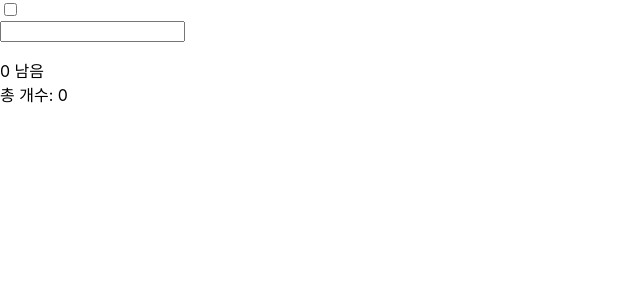
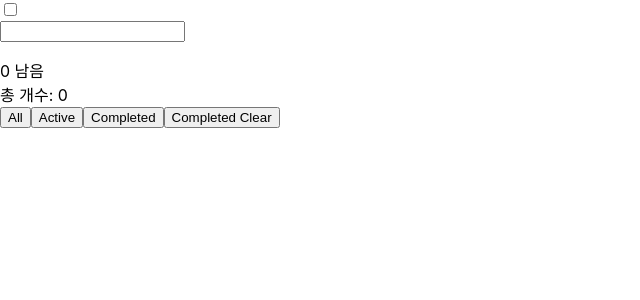
Before and after one commit to sarah1446/todo-list, a React (Create React App) app: page / in a window 1280 px wide. Shown: the top 300 px of the page, without its empty margins (0-640 px from the left). Built offline with nearby package versions, Linux system fonts and the light colour scheme.

Commit message:
완료된거 삭제하기까지 구현, 구분해서 보여주는 기능 구현하면 됨

```diff
--- a/src/App.js
+++ b/src/App.js
@@ -25,7 +25,7 @@ class App extends React.Component {
 
     updatingTodo = (updatedTodo) => {
         const todos = this.state.todos.slice();
-        for(var i = 0; i < todos.length; i++) {
+        for(let i = 0; i < todos.length; i++) {
             if(todos[i].id === updatedTodo.id){
                 todos[i].text = updatedTodo.text;
             }
@@ -44,7 +44,7 @@ class App extends React.Component {
 
     toggleSelect = (id) => {
         const todos = this.state.todos.slice();
-        for(var i=0; i < todos.length; i++) {
+        for(let i=0; i < todos.length; i++) {
             if(todos[i].id === id) {
                 todos[i].completed = !todos[i].completed;
             }
@@ -53,6 +53,17 @@ class App extends React.Component {
             todos : [ ...todos],
         })
     }
+
+
+
+    clearCompleted = () => {
+        const todos = this.state.todos.slice();
+        this.setState({
+            todos: [...todos.filter((todo)=> !todo.completed)]
+        })
+    }
+
+
 
     render() {
         const leftCount = this.state.todos.filter((todo) => !todo.completed).length;
@@ -72,6 +83,7 @@ class App extends React.Component {
                 <Footer
                     totalCount={this.state.todos.length}
                     leftCount={leftCount}
+                    clearCompleted={this.clearCompleted}
                 />
             </div>
         )
--- /dev/null
+++ b/src/components/Footer/ClearCompleted.js
@@ -0,0 +1,22 @@
+import React, { Fragment } from 'react';
+
+class clearCompleted extends React.Component {
+    clearCompleted = () => {
+        this.props.clearCompleted();
+    }
+
+    clearCompleted = () => {
+        this.props.clearCompleted();
+    }
+
+
+    render() {
+        return(
+            <Fragment>
+                <button onClick={this.clearCompleted}>Completed Clear</button>
+            </Fragment>
+        )
+    }
+}
+
+export default clearCompleted;
--- /dev/null
+++ b/src/components/Footer/Showing.js
@@ -0,0 +1,23 @@
+import React, { Fragment } from 'react';
+
+class Showing extends React.Component {
+    constructor(props) {
+        super(props);
+        this.state = {
+            todoShow: 'all'
+        }
+    }
+
+
+    render() {
+        return(
+            <Fragment>
+               <button>All</button>
+               <button>Active</button>
+               <button>Completed</button>
+            </Fragment>
+        )
+    }
+}
+
+export default Showing;
--- a/src/components/Footer/index.js
+++ b/src/components/Footer/index.js
@@ -1,5 +1,7 @@
 import React from 'react';
 import Left from './Left';
+import Showing from './Showing';
+import ClearCompleted from './ClearCompleted';
 
 class Footer extends React.Component {
 
@@ -9,7 +11,9 @@ class Footer extends React.Component {
                 <Left
                     totalCount={this.props.totalCount}
                     leftCount={this.props.leftCount}
-                ></Left>
+                />
+                <Showing/>
+                <ClearCompleted clearCompleted={this.props.clearCompleted}/>
             </div>
         )
     }
```
